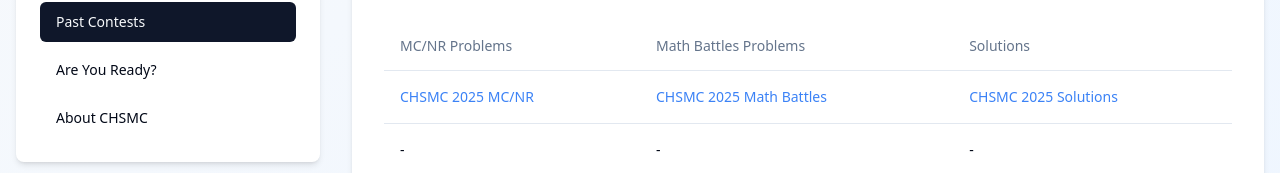
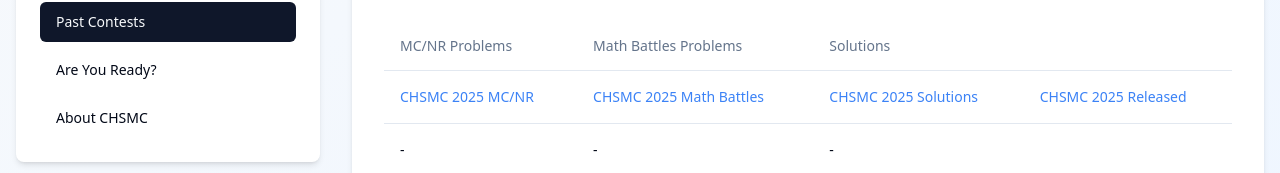
Before and after one commit to qquacc/math-club-western, a React (Vite) app: page /contests in a window 1280 px wide. Both pictures are taken after a click on the button "Past Contests". Shown: the part 586-759 px from the top of the page. Built offline with nearby package versions, Linux system fonts and the light colour scheme.

Commit message:
added photo column

```diff
--- a/src/pages/Contests.tsx
+++ b/src/pages/Contests.tsx
@@ -145,6 +145,14 @@ const Contests = () => {
                       CHSMC 2025 Solutions
                     </Link>
                   </TableCell>
+                  <TableCell>
+                    <Link
+                      to="https://drive.google.com/file/d/1wgC3hzVTJTuL60yplk1odxJrdBtPlr0M/view?usp=sharing"
+                      className="text-blue-500 hover:underline"
+                    >
+                      CHSMC 2025 Released
+                    </Link>
+                  </TableCell>
                 </TableRow>
                 <TableRow>
                   <TableCell>-</TableCell>
```
